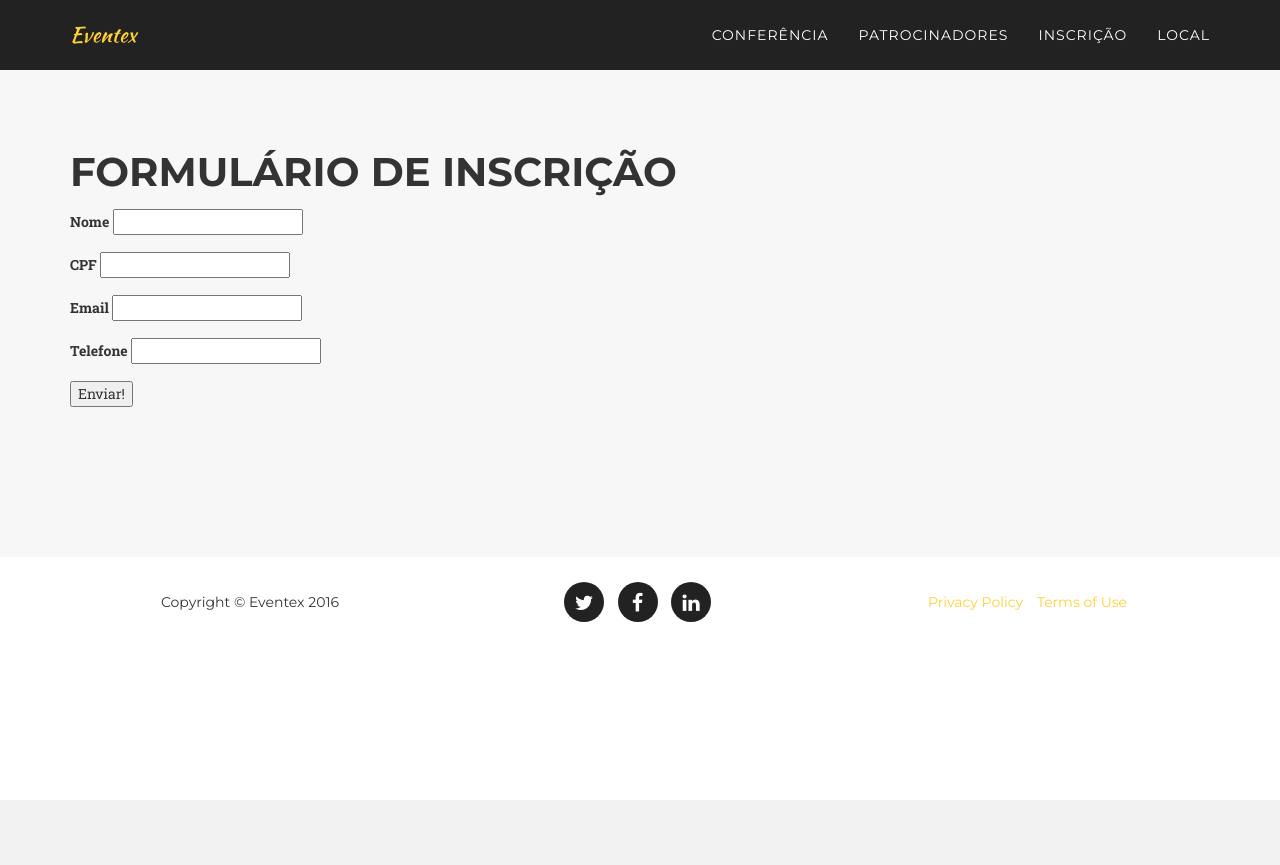
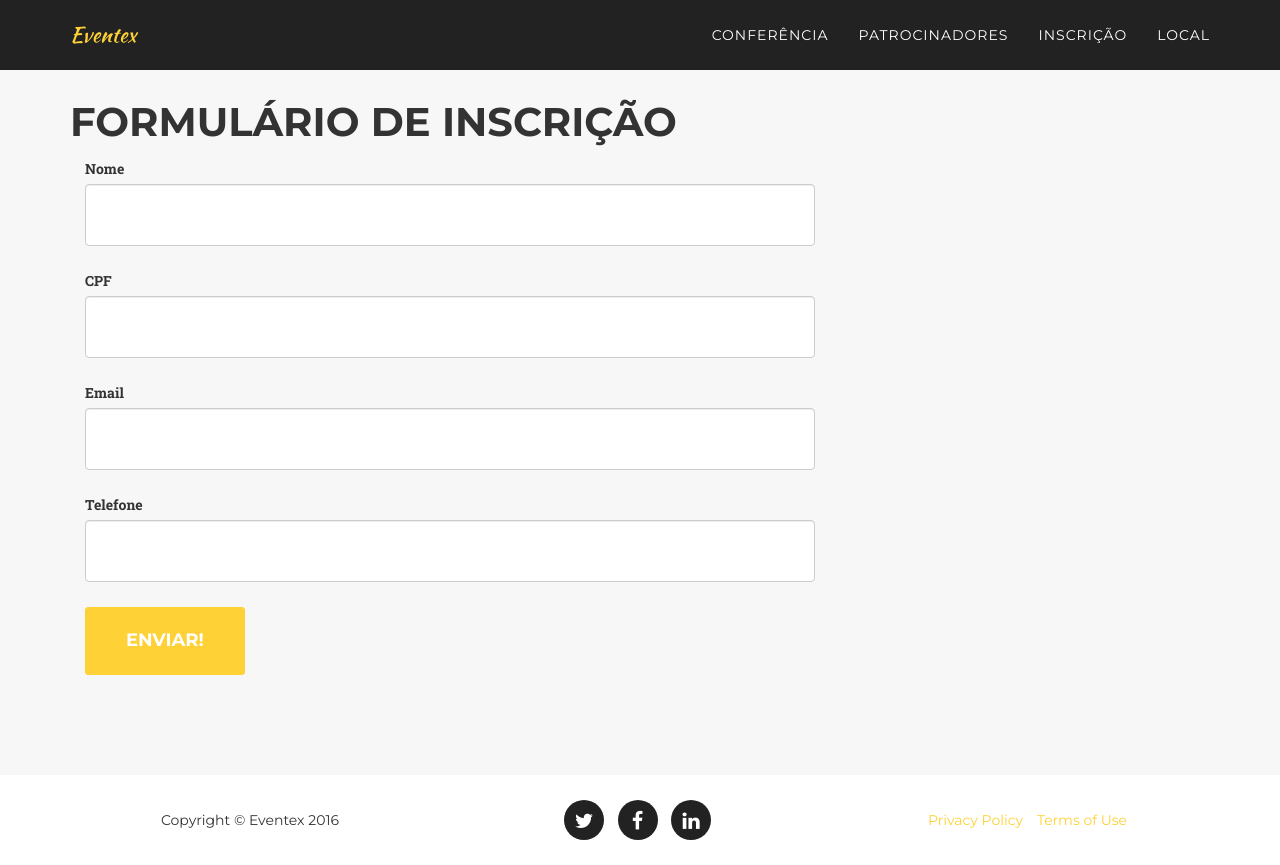
Before and after one commit to franklindias/eventex-1, a Django app: page /inscricao/ in a window 1280 px wide. Before the commit the page ends 800 px from the top, so only its background shows below. Run offline with Django 3.2, Linux system fonts and the light colour scheme; some libraries are stand-ins or nearby versions; some web fonts are replaced.

Commit message:
Adjust the layout of the subscription page

```diff
--- a/eventex/core/static/css/agency.css
+++ b/eventex/core/static/css/agency.css
@@ -562,49 +562,60 @@
 section#venue .section-heading {
     color: #fff
 }
-section#venue .form-group {
+section#subscription {
+    padding: 100px 0px;
+}
+section#subscription .form-group {
     margin-bottom: 25px
 }
-section#venue .form-group input,
-section#venue .form-group textarea {
+section#subscription .form-group input,
+section#subscription .form-group textarea {
     padding: 20px
 }
-section#venue .form-group input.form-control {
+section#subscription .form-group input.form-control {
     height: auto
 }
-section#venue .form-group textarea.form-control {
+section#subscription .form-group textarea.form-control {
     height: 236px
 }
-section#venue .form-control:focus {
+section#subscription .form-control:focus {
     border-color: #fed136;
     box-shadow: none
 }
-section#venue::-webkit-input-placeholder {
+section#subscription::-webkit-input-placeholder {
     font-family: Montserrat, "Helvetica Neue", Helvetica, Arial, sans-serif;
     text-transform: uppercase;
     font-weight: 700;
     color: #bbb
 }
-section#venue:-moz-placeholder {
+section#subscription:-moz-placeholder {
     font-family: Montserrat, "Helvetica Neue", Helvetica, Arial, sans-serif;
     text-transform: uppercase;
     font-weight: 700;
     color: #bbb
 }
-section#venue::-moz-placeholder {
+section#subscription::-moz-placeholder {
     font-family: Montserrat, "Helvetica Neue", Helvetica, Arial, sans-serif;
     text-transform: uppercase;
     font-weight: 700;
     color: #bbb
 }
-section#venue:-ms-input-placeholder {
+section#subscription:-ms-input-placeholder {
     font-family: Montserrat, "Helvetica Neue", Helvetica, Arial, sans-serif;
     text-transform: uppercase;
     font-weight: 700;
     color: #bbb
 }
-section#venue .text-danger {
+section#subscription .text-danger {
     color: #e74c3c
+}
+section#subscription textarea, input[type="text"], input[type="email"] {
+    display: block;
+    width: 100%;
+    border: 1px solid #CCC;
+    border-radius: 4px;
+    box-shadow: 0px 1px 1px rgba(0, 0, 0, 0.075) inset;
+    transition: border-color 0.15s ease-in-out 0s, box-shadow 0.15s ease-in-out 0s;
 }
 .local {
     background-color: rgba(0, 0, 0, 0.71);
--- a/eventex/subscriptions/templates/subscriptions/subscription_form.html
+++ b/eventex/subscriptions/templates/subscriptions/subscription_form.html
@@ -83,27 +83,29 @@
                 {% endif %}
                 <form action="." method="post">
                     {% csrf_token %}
+                    <div class="col-md-8">
                         <div class="form-group">
-                        <label for="{{ form.name.id_for_label }}">{{ form.name.label }}</label>
+                            <label for="{{ form.name.id_for_label }}">{{ form.name.label }}</label><br/>
                             {{ form.name.errors }}
                             {{ form.name }}
                         </div>
                         <div class="form-group">
-                        <label for="{{ form.cpf.id_for_label }}">{{ form.cpf.label }}</label>
+                            <label for="{{ form.cpf.id_for_label }}">{{ form.cpf.label }}</label><br/>
                             {{ form.cpf.errors }}
                             {{ form.cpf }}
                         </div>
                         <div class="form-group">
-                        <label for="{{ form.email.id_for_label }}">{{ form.email.label }}</label>
+                            <label for="{{ form.email.id_for_label }}">{{ form.email.label }}</label><br/>
                             {{ form.email.errors }}
                             {{ form.email }}
                         </div>
                         <div class="form-group">
-                        <label for="{{ form.phone.id_for_label }}">{{ form.phone.label }}</label>
+                            <label for="{{ form.phone.id_for_label }}">{{ form.phone.label }}</label><br/>
                             {{ form.phone.errors }}
                             {{ form.phone }}
                         </div>
-                    <input type="submit" value="Enviar!">
+                        <input type="submit" class="btn btn-xl" value="Enviar!">
+                    </div>
                 </form>
             </div>
         </section>
```
Lines whose indentation alone changed are shown as unchanged.
